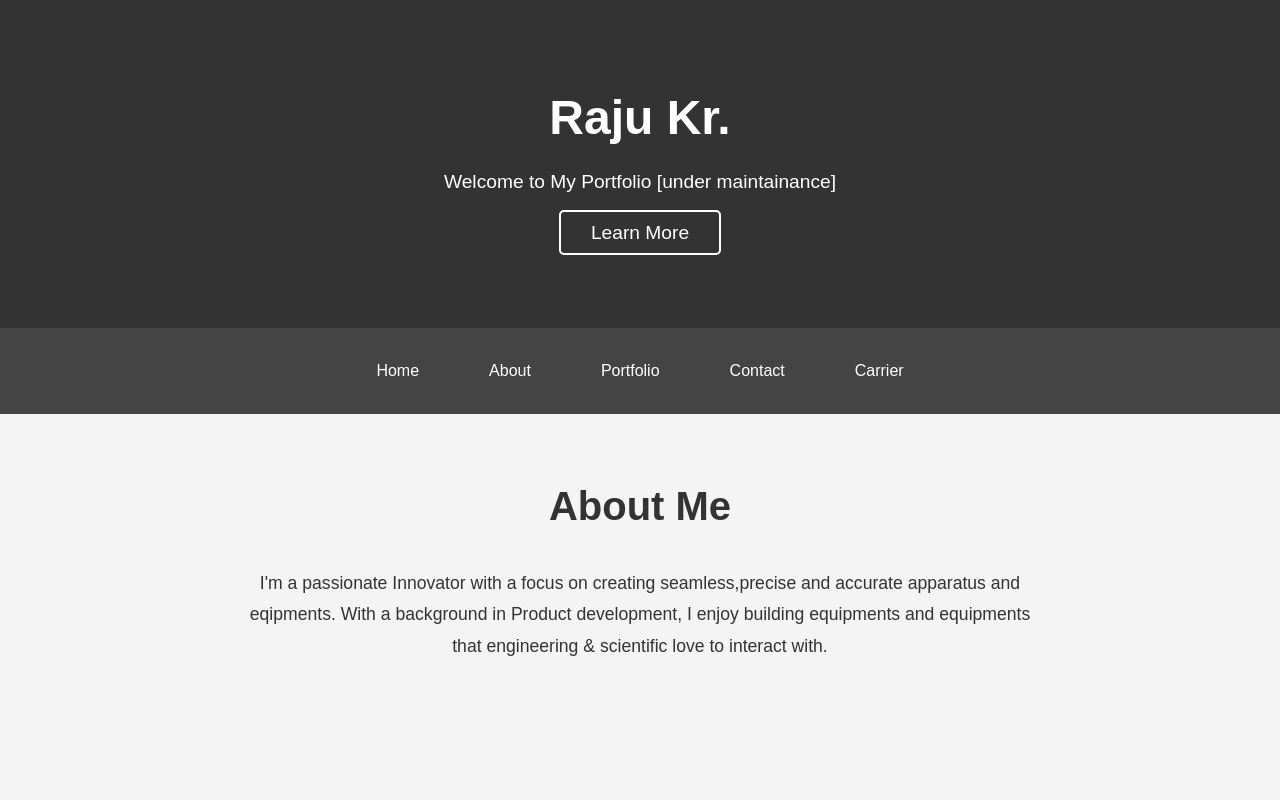
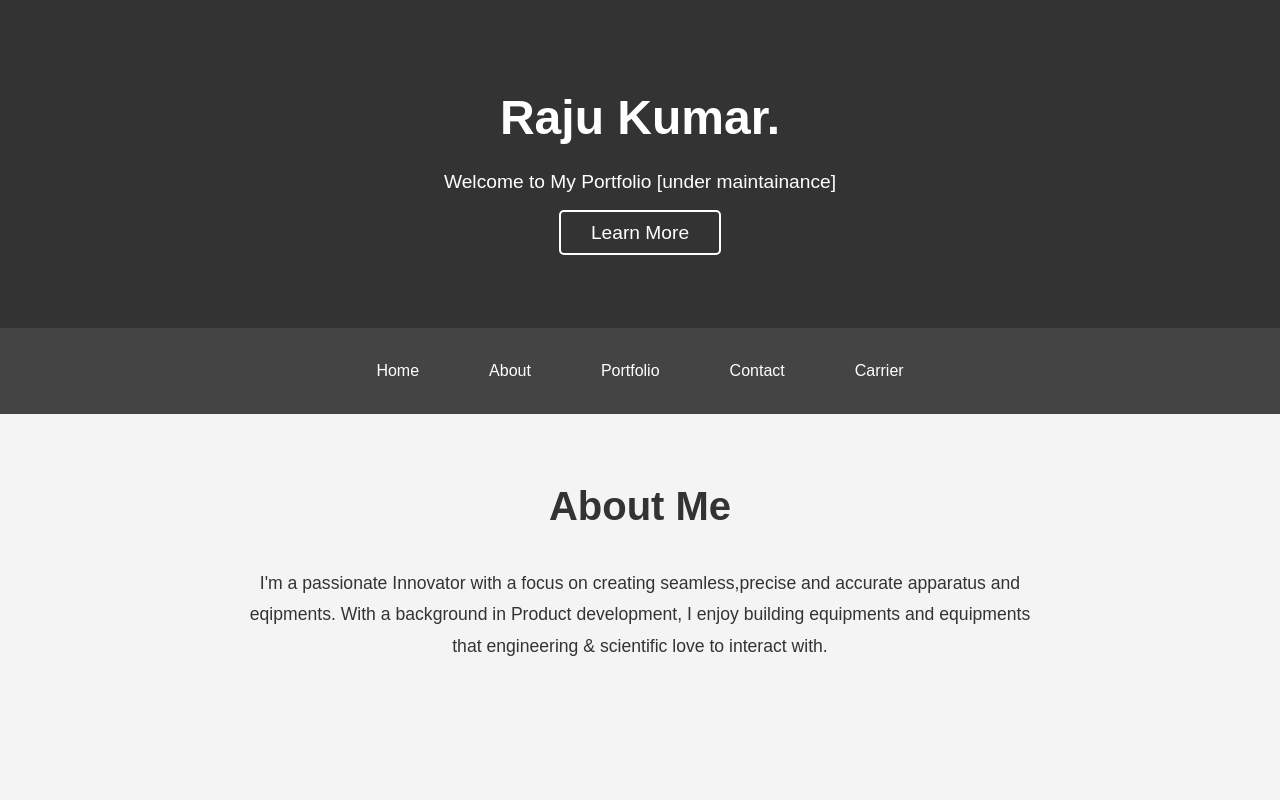
Before and after one commit to rajukumarsri421/Research, a plain HTML site: page index.html in a window 1280 px wide. Shown: the top 800 px of the page. Drawn offline with Linux system fonts and the light colour scheme.

Commit message:
Update index.html

```diff
--- a/index.html
+++ b/index.html
@@ -169,7 +169,7 @@
 
   <!-- Header Section -->
   <header>
-    <h1>Raju Kr.</h1>
+    <h1>Raju Kumar.</h1>
     <p>Welcome to My Portfolio [under maintainance]</p>
     <a href="#about">Learn More</a>
   </header>
```
